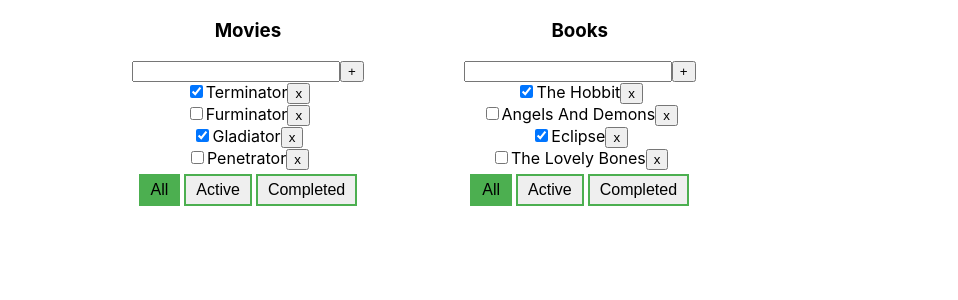
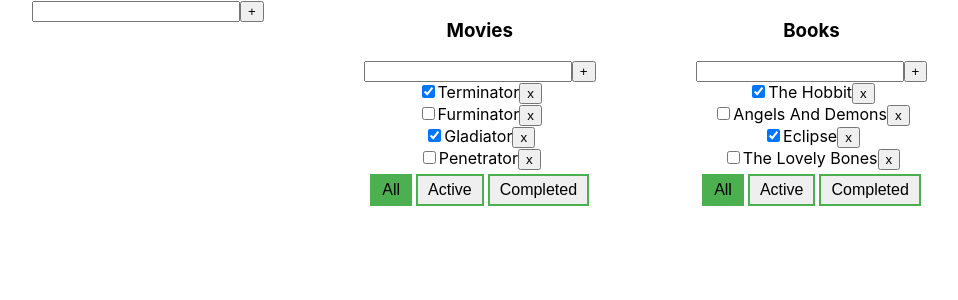
Before and after one commit to AndriiNyzhnyk1994/todotist-typescript, a React (Create React App) app: page / in a window 1280 px wide. Shown: the top 300 px of the page, without its empty margins (48-1006 px from the left). Built offline with nearby package versions, Linux system fonts and the light colour scheme.

Commit message:
1. Added functopn "addTodoList". 2. Added component "AddItemForm" (universal form for creating new task or new todolist).

```diff
--- /dev/null
+++ b/src/AddItemForm.tsx
@@ -0,0 +1,47 @@
+import React, {KeyboardEvent, ChangeEvent, useState } from 'react'
+
+export type AddItemFormPropsType = {
+    addItem: (title: string) => void
+}
+
+
+const AddItemForm = (props: AddItemFormPropsType) => {
+    let [title, setTitle] = useState('')
+    let [error, setError] = useState<string | null>(null)
+
+
+    const addItem = () => {
+        if (title.trim()) {
+            props.addItem(title)
+            setTitle('')
+        } else {
+            setError('Title is required')
+        }
+    }
+
+    const onChangeHandler = (e: ChangeEvent<HTMLInputElement>) => {
+        setTitle(e.currentTarget.value)
+        setError(null)
+    }
+    const onKeypressHandler = (e: KeyboardEvent<HTMLInputElement>) => {
+        if(e.key === 'Enter') addItem()
+    }
+
+    return(
+        <div className="addItemForm">
+
+                <input
+                onChange={onChangeHandler}
+                value={title}
+                className={error ? 'error' : ''}
+                onKeyDown={onKeypressHandler}
+                />
+               <button onClick={addItem}>+</button>
+                {error && <div className="error-message">{error}</div>}
+            </div>
+    )
+}
+
+
+
+export default AddItemForm
--- a/src/App.css
+++ b/src/App.css
@@ -10,6 +10,9 @@
 }
 .todo-list {
   margin-left: 100px;
+}
+.todo-list:first-child {
+  margin-left: 0;
 }
 .error-message {
   color: red;
--- a/src/App.tsx
+++ b/src/App.tsx
@@ -3,6 +3,7 @@ import logo from './logo.svg';
 import './App.css';
 import TodoList from './Todolist';
 import { v1 } from 'uuid';
+import AddItemForm from './AddItemForm';
 
 
 export type TaskType = {
@@ -50,7 +51,12 @@ function App() {
   })
 
 
-
+  const addTodoList = (newTodoListTitle: string) => {
+    const newTodoListID = v1()
+    const newTodoList: TodoListType = { todoListID: newTodoListID, title: newTodoListTitle, filter: 'all' }
+    setTodoLists([newTodoList, ...todoLists])
+    setTasks({ [newTodoListID]: [], ...tasks })
+  }
 
   const removeTask = (todoListID: string, taskID: string) => {
     setTasks({
@@ -61,8 +67,8 @@ function App() {
   const addTask = (todoListID: string, newTaskTitle: string) => {
     const newTask: TaskType = { id: v1(), title: newTaskTitle, isDone: false }
     const todoListTasks = tasks[todoListID]
-    tasks[todoListID] = [ newTask, ...todoListTasks]
-    setTasks({...tasks})
+    tasks[todoListID] = [newTask, ...todoListTasks]
+    setTasks({ ...tasks })
   }
   const changeFilter = (todoListID: string, value: FilterValuesType) => {
     const todoList = todoLists.find(tl => tl.todoListID === todoListID)
@@ -75,13 +81,14 @@ function App() {
     const task = tasks[todoListID].find(t => t.id === taskID)
     if (task) {
       task.isDone = value
-      setTasks({...tasks})
+      setTasks({ ...tasks })
     }
   }
 
 
   return (
     <div className="App">
+      <AddItemForm addItem={addTodoList} />
       {
         todoLists.map(tl => {
           let tasksForTodoList = tasks[tl.todoListID]
@@ -93,6 +100,7 @@ function App() {
           }
           return (
             <TodoList
+              key={tl.todoListID}
               id={tl.todoListID}
               title={tl.title}
               filter={tl.filter}
--- a/src/Todolist.tsx
+++ b/src/Todolist.tsx
@@ -1,4 +1,5 @@
 import React, { ChangeEvent, KeyboardEvent, useState } from "react";
+import AddItemForm from "./AddItemForm";
 import { FilterValuesType, TasksStateType, TaskType } from "./App";
 
 export type TodoListPropsType = {
@@ -15,25 +16,10 @@ export type TodoListPropsType = {
 
 
 const TodoList = (props: TodoListPropsType) => {
-    let [title, setTitle] = useState('')
-    let [error, setError] = useState<string | null>(null)
 
-    const addTask = () => {
-        if (title.trim()) {
-            props.addTask(props.id, title)
-            setTitle('')
-        } else {
-            setError('Title is required')
-        }
+    const addTask = (title: string) => {
+        props.addTask(props.id, title)
     }
-    const onChangeHandler = (e: ChangeEvent<HTMLInputElement>) => {
-        setTitle(e.currentTarget.value)
-        setError(null)
-    }
-    const onKeypressHandler = (e: KeyboardEvent<HTMLInputElement>) => {
-        if(e.key === 'Enter') addTask()
-    }
-
     const onAllHandler = () => {
         props.changeFilter(props.id, 'all')
     }
@@ -47,17 +33,8 @@ const TodoList = (props: TodoListPropsType) => {
 
     return (
         <div className="todo-list">
-            <div className="addItemForm">
-                <h3>{props.title}</h3>
-                <input
-                onChange={onChangeHandler}
-                value={title}
-                className={error ? 'error' : ''}
-                onKeyDown={onKeypressHandler}
-                />
-               <button onClick={addTask}>+</button>
-                {error && <div className="error-message">{error}</div>}
-            </div>
+            <h3>{props.title}</h3>
+            <AddItemForm addItem={addTask} />
             <div>
                 {
                     props.tasks.map(t => {
```
